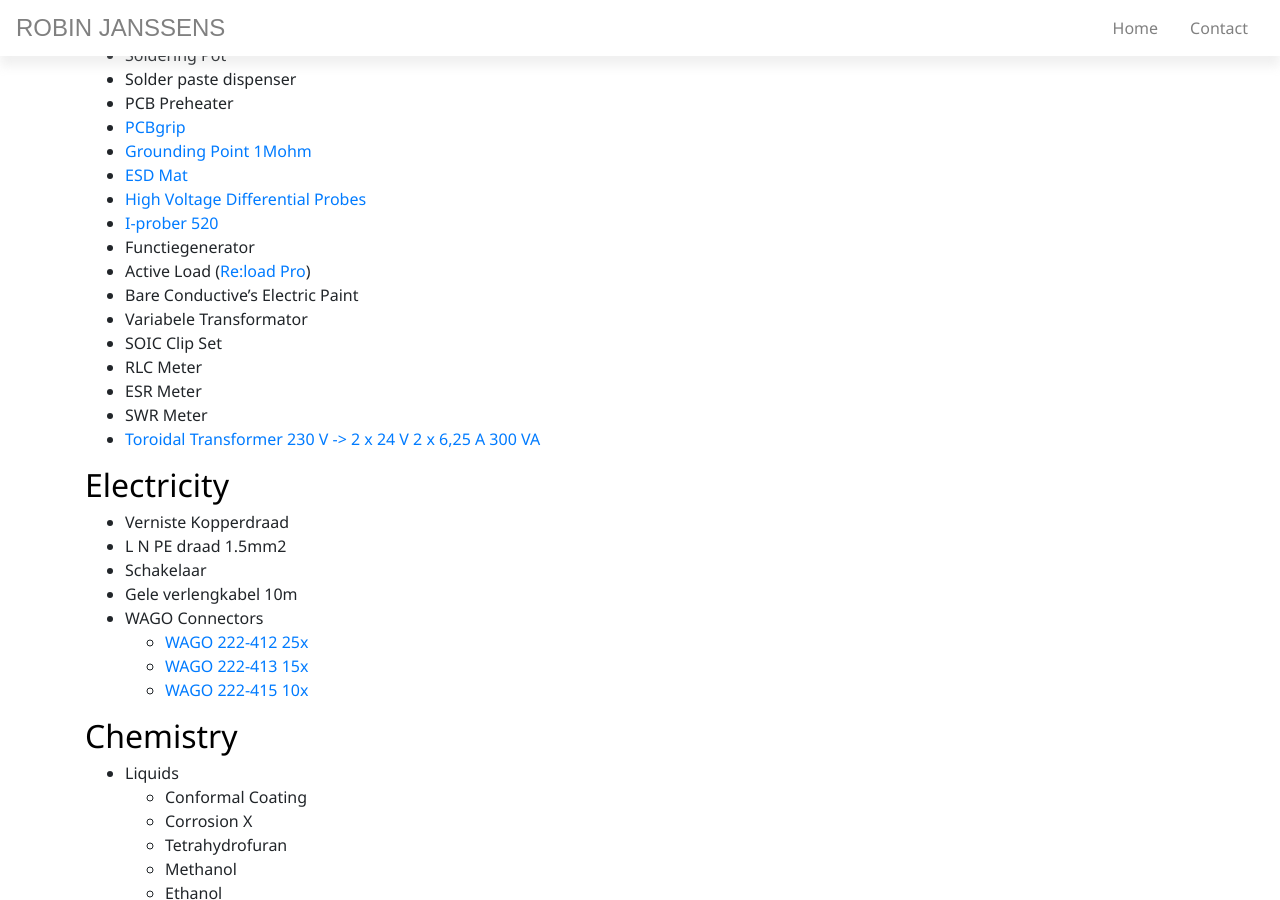
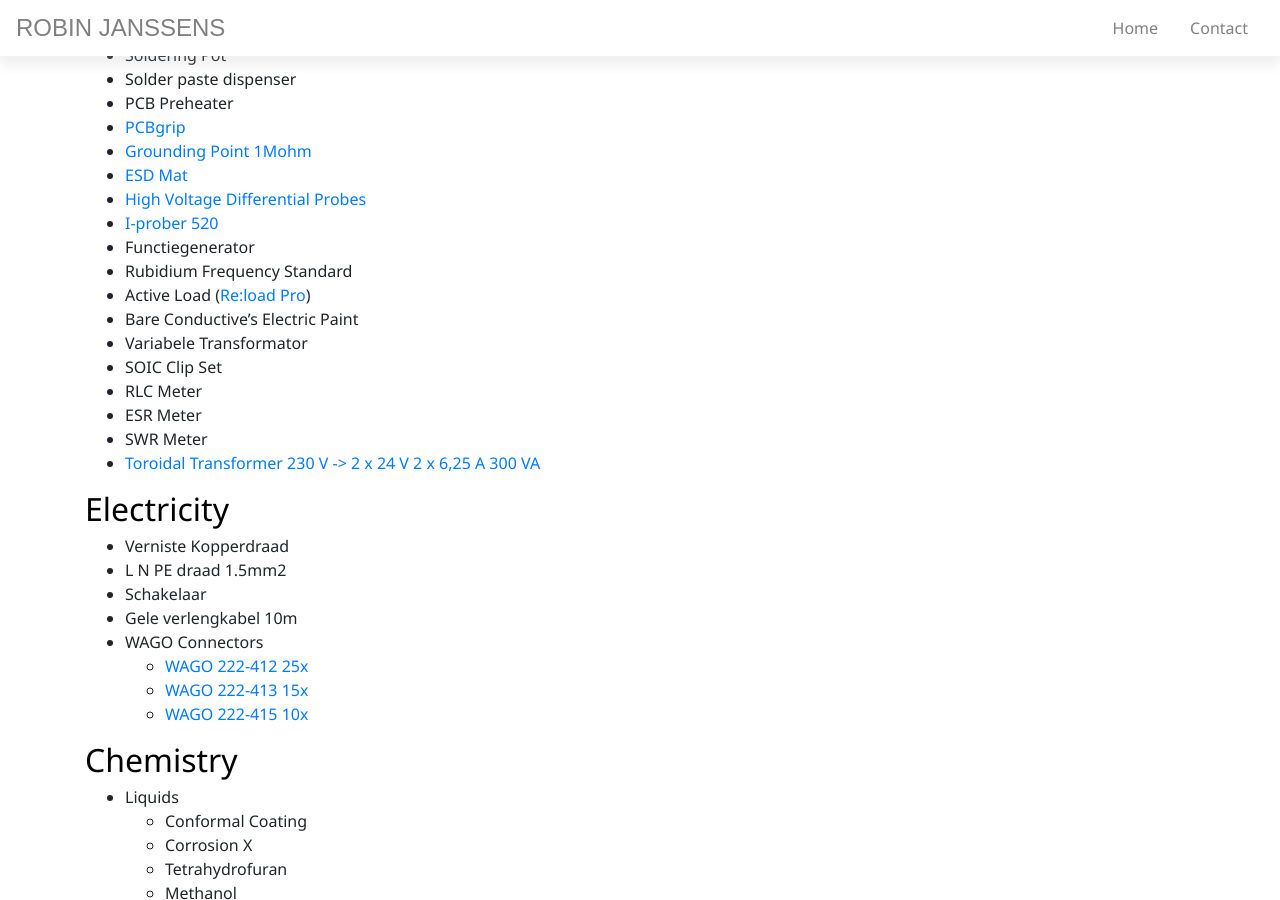
Before and after one commit to robinjanssens/robinjanssens.net, a Jekyll site: the page built from pages/wishlist.md, in a window 1280 px wide and 900 px high, scrolled down 1515 px. Built offline with Jekyll 4.4.1, drawn with Linux system fonts in a browser that asks for light colours; nearby versions of some CDN libraries; some web fonts are replaced; comment, search, counter and statistics services are not loaded.

Commit message:
added to wishlist

```diff
--- a/pages/wishlist.md
+++ b/pages/wishlist.md
@@ -77,6 +77,7 @@
 - [High Voltage Differential Probes](http://www.eevblog.com/product/hvp70/)
 - [I-prober 520](http://www.aimtti.com/product-category/current-probes/aim-i-prober-520)
 - Functiegenerator
+- Rubidium Frequency Standard
 - Active Load ([Re:load Pro](https://www.tindie.com/products/arachnidlabs/reload-pro/))
 - Bare Conductive's Electric Paint
 - Variabele Transformator
```
